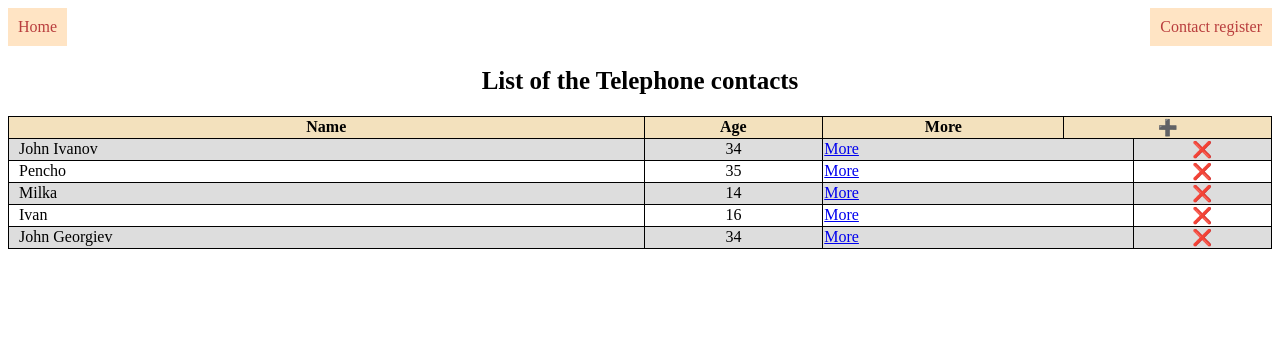
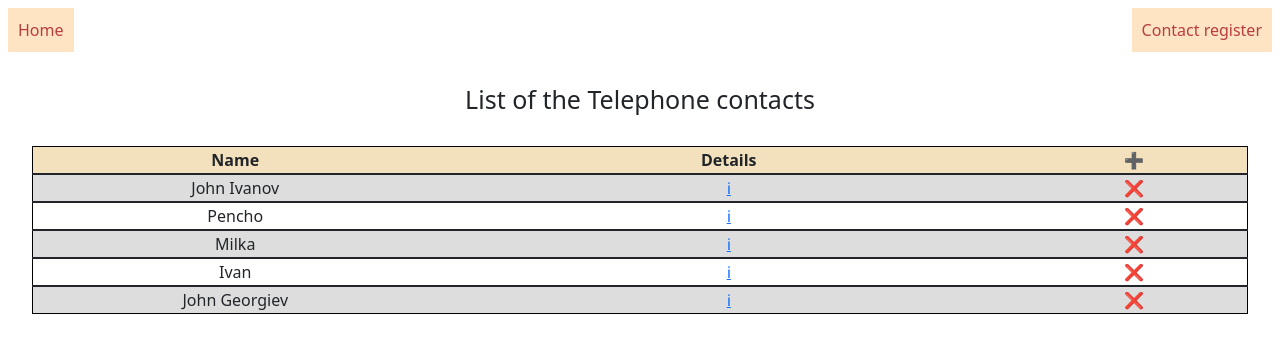
Before and after one commit to nikizhelqzkov/Angular-projects, an Angular app in the folder telRegister/: page /register in a window 1280 px wide. Shown: the top 352 px of the page. Built offline with nearby package versions, Linux system fonts and the light colour scheme.

Commit message:
Updated style for listing component Fixed some SCSS properties for the table

```diff
--- a/telRegister/angular.json
+++ b/telRegister/angular.json
@@ -31,9 +31,13 @@
               "src/assets"
             ],
             "styles": [
-              "src/styles.scss"
+              "src/styles.scss",
+              "node_modules/bootstrap/dist/css/bootstrap.css"
             ],
-            "scripts": []
+            "scripts": [
+              "node_modules/bootstrap/dist/js/bootstrap.js",
+              "node_modules/jquery/dist/jquery.js"
+            ]
           },
           "configurations": {
             "production": {
--- a/telRegister/package.json
+++ b/telRegister/package.json
@@ -18,6 +18,8 @@
     "@angular/platform-browser": "~13.3.0",
     "@angular/platform-browser-dynamic": "~13.3.0",
     "@angular/router": "~13.3.0",
+    "bootstrap": "^5.1.3",
+    "jquery": "^3.6.0",
     "rxjs": "~7.5.0",
     "tslib": "^2.3.0",
     "zone.js": "~0.11.4"
--- a/telRegister/src/app/app.component.scss
+++ b/telRegister/src/app/app.component.scss
@@ -7,6 +7,10 @@ $cl-button:#b93d3d;
   padding: 0;
 }
 nav{
+  margin-bottom:2rem;
+  margin-top:0.5rem;
+  margin-left:0.5rem;
+  margin-right:0.5rem;
   ul{
     display: flex;
     justify-content:space-between;
--- a/telRegister/src/app/register/new-register/new-register.component.html
+++ b/telRegister/src/app/register/new-register/new-register.component.html
@@ -1,6 +1,14 @@
-<form>
-  <label for="">Name</label> <input type="text" />
-  <br />
-  <label for="">Age</label>
-  <input type="text" />
+<header>
+  <h2 class="text-center">Adding contact</h2>
+</header>
+
+<form class="registerForm">
+  <div class="mb-3">
+    <label for="exampleFormControlInput1" class="form-label">Email address</label>
+    <input type="email" class="form-control" id="exampleFormControlInput1" placeholder="name@example.com">
+  </div>
+  <div class="mb-3">
+    <label for="exampleFormControlTextarea1" class="form-label">Example textarea</label>
+    <textarea class="form-control" id="exampleFormControlTextarea1" rows="3"></textarea>
+  </div>
 </form>
--- a/telRegister/src/app/register/new-register/new-register.component.scss
+++ b/telRegister/src/app/register/new-register/new-register.component.scss
@@ -0,0 +1,3 @@
+.registerForm {
+  padding: 1rem;
+}
--- a/telRegister/src/app/register/register-list/register-list.component.html
+++ b/telRegister/src/app/register/register-list/register-list.component.html
@@ -2,19 +2,17 @@
   <h2 class="header__title">List of the Telephone contacts</h2>
 </header>
 
-<table class="table">
+<table class="t table">
   <tr>
-    <th>Name</th>
-    <th>Age</th>
-    <th>More</th>
-    <th colspan="2"class="table__add" (click)="newRegister()">➕</th>
+    <th class="col-4">Name</th>
+    <th class="col">Details</th>
+    <th class=" col t__add" (click)="newRegister()">➕</th>
   </tr>
   <tr *ngFor="let item of list">
-    <td class="table__name">{{ item.name }}</td>
-    <td class="table__age">{{ item.age }}</td>
-    <td class="table__more" colspan="2">
-      <a [routerLink]="['./details/', item.id]">More</a>
+    <td class="col-4 t__name ">{{ item.name }}</td>
+    <td class="col t__more ">
+      <a [routerLink]="['./details/', item.id]">ℹ</a>
     </td>
-    <td class="table__remove" (click)="removeRegister(item.id)" colspan="2">❌</td>
+    <td class="col t__remove " (click)="removeRegister(item.id)">❌</td>
   </tr>
 </table>
--- a/telRegister/src/app/register/register-list/register-list.component.scss
+++ b/telRegister/src/app/register/register-list/register-list.component.scss
@@ -1,32 +1,30 @@
-.header{
-  &__title{
+.header {
+  &__title {
     text-align: center;
-    font-size:25px;
-
+    font-size: 25px;
   }
 }
-.table{
-  width: 100%;
+.t {
+  width: 95%;
+  margin:2rem auto;
   border: 1px solid #000;
-  border-collapse: collapse;
   tr:nth-child(even) {
     background-color: #dddddd;
   }
-  td,th{
-    border: 1px solid #000;
-  }
-  th{
-    background-color:#f3e1bd;
-  }
-  &__age{
+  th {
+    background-color: #f3e1bd;
     text-align: center;
   }
-  &__name{
-    padding-left:10px;
-  }
-  &__remove,&__add{
+  td {
     text-align: center;
-    cursor: pointer;
   }
 
+
+  &__remove,
+  &__add {
+    cursor: pointer;
+    &:hover {
+      background-color: #a8fd81 !important;
+    }
+  }
 }
```
Also changed, not shown: 1 other file (tests, documents, lock files or other folders).
